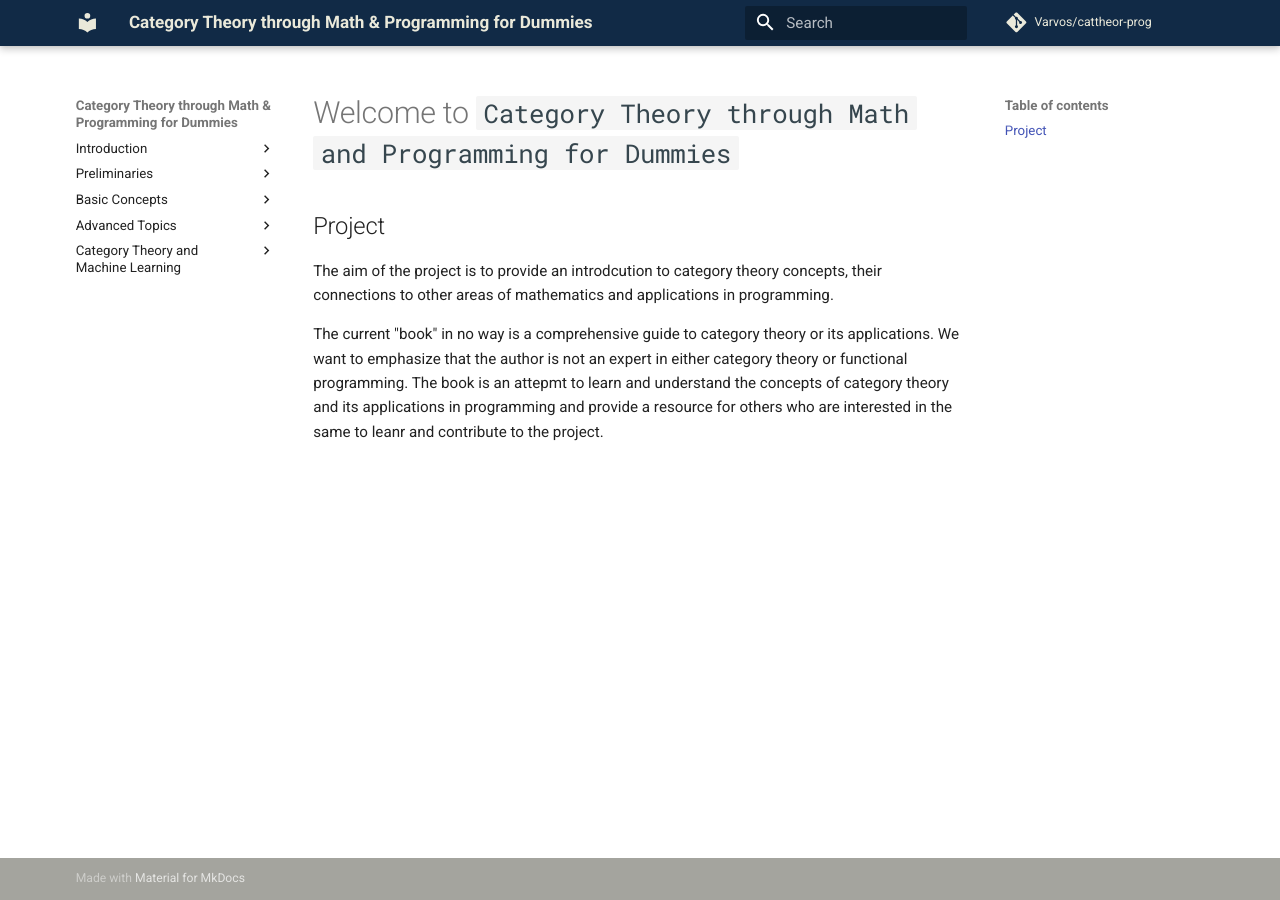
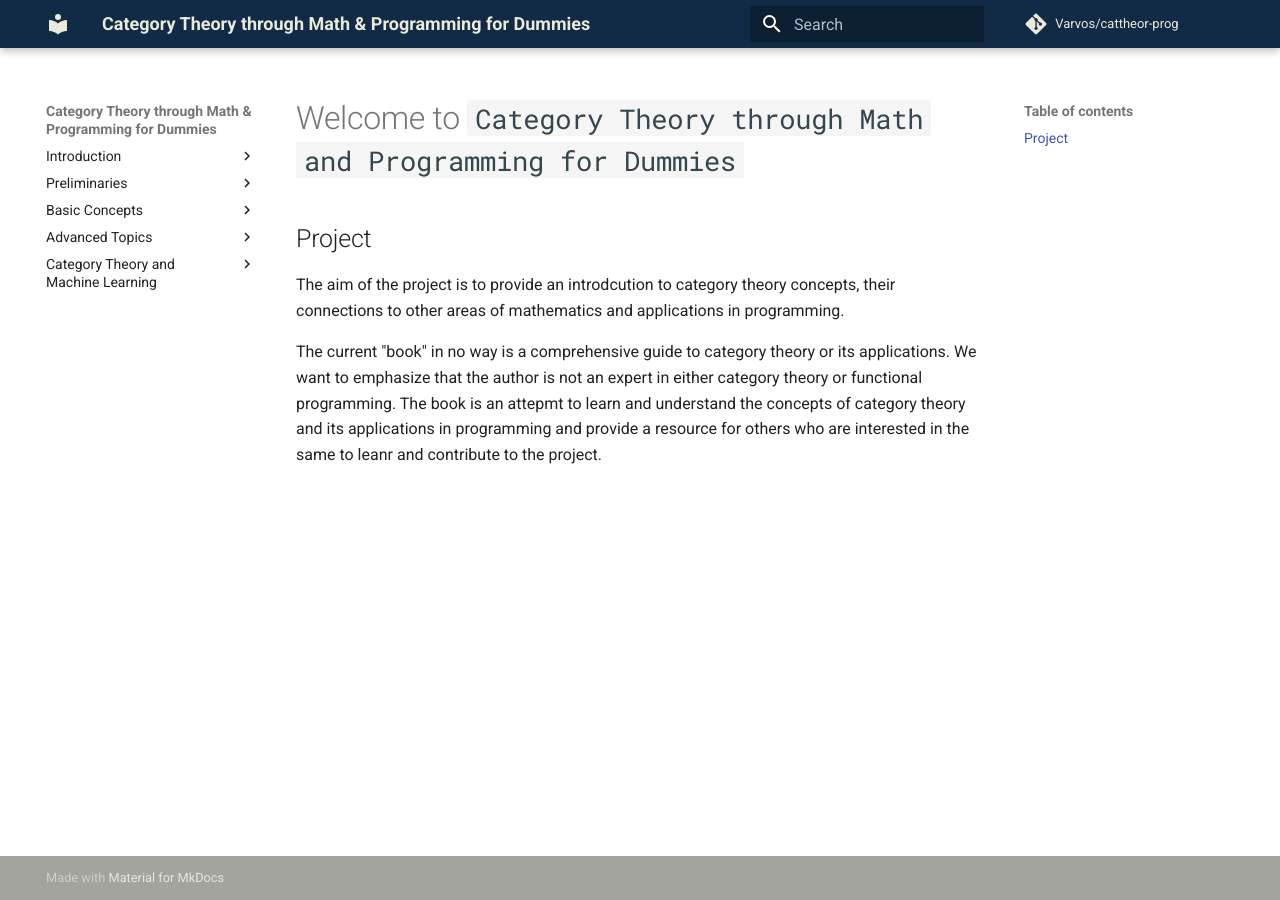
Before and after one commit to Varvos/category-theory-and-programming-for-absolute-dummies, an MkDocs documentation site: the page built from docs/index.md, in a window 1280 px wide. Built offline with MkDocs 1.6.1 and Material for MkDocs 9.7.7, drawn with Linux system fonts in a browser that asks for light colours; nearby versions of some CDN libraries; comment, search, counter and statistics services are not loaded.

Commit message:
style: set font size to default

```diff
--- a/docs/assets/css/custom.css
+++ b/docs/assets/css/custom.css
@@ -34,9 +34,9 @@
 }
 
 
-html {
+/* html {
   font-size: 19px; /* Default size. You can increase or decrease it
-}
+}  */
 
 
 /* body {
```
